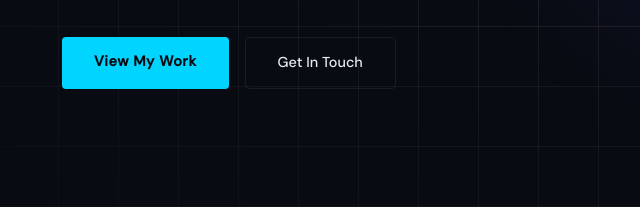
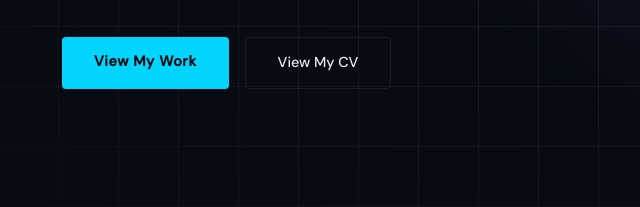
Before and after one commit to niloy-tarafder99/my-main-portfolio, a plain HTML site: page index.html in a window 1280 px wide. Shown: the part 574-781 px from the top of the page, 2-642 px from the left. Drawn offline with nearby package versions, Linux system fonts and the light colour scheme.

Commit message:
cv added

```diff
--- a/index.html
+++ b/index.html
@@ -1075,7 +1075,7 @@
         ideas into seamless digital experiences.</p>
       <div class="hero-actions">
         <a href="#projects" class="btn-primary">View My Work</a>
-        <a href="#contact" class="btn-outline">Get In Touch</a>
+        <a href="Fuad Tarafder CV Resume.pdf" class="btn-outline">View My CV</a>
       </div>
     </div>
     <!-- <div class="hero-stats">
```
Also changed, not shown: 1 other file.
